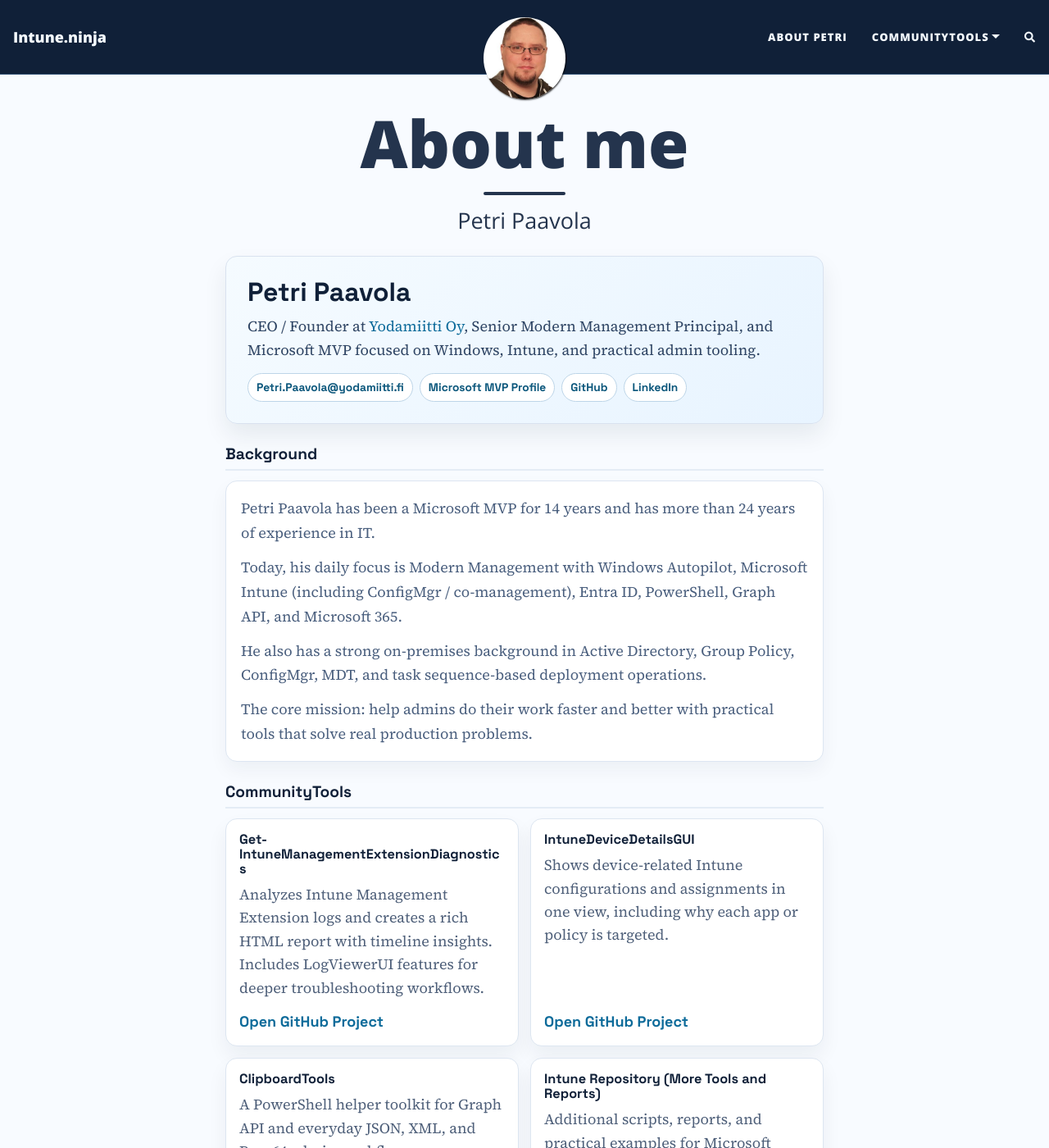
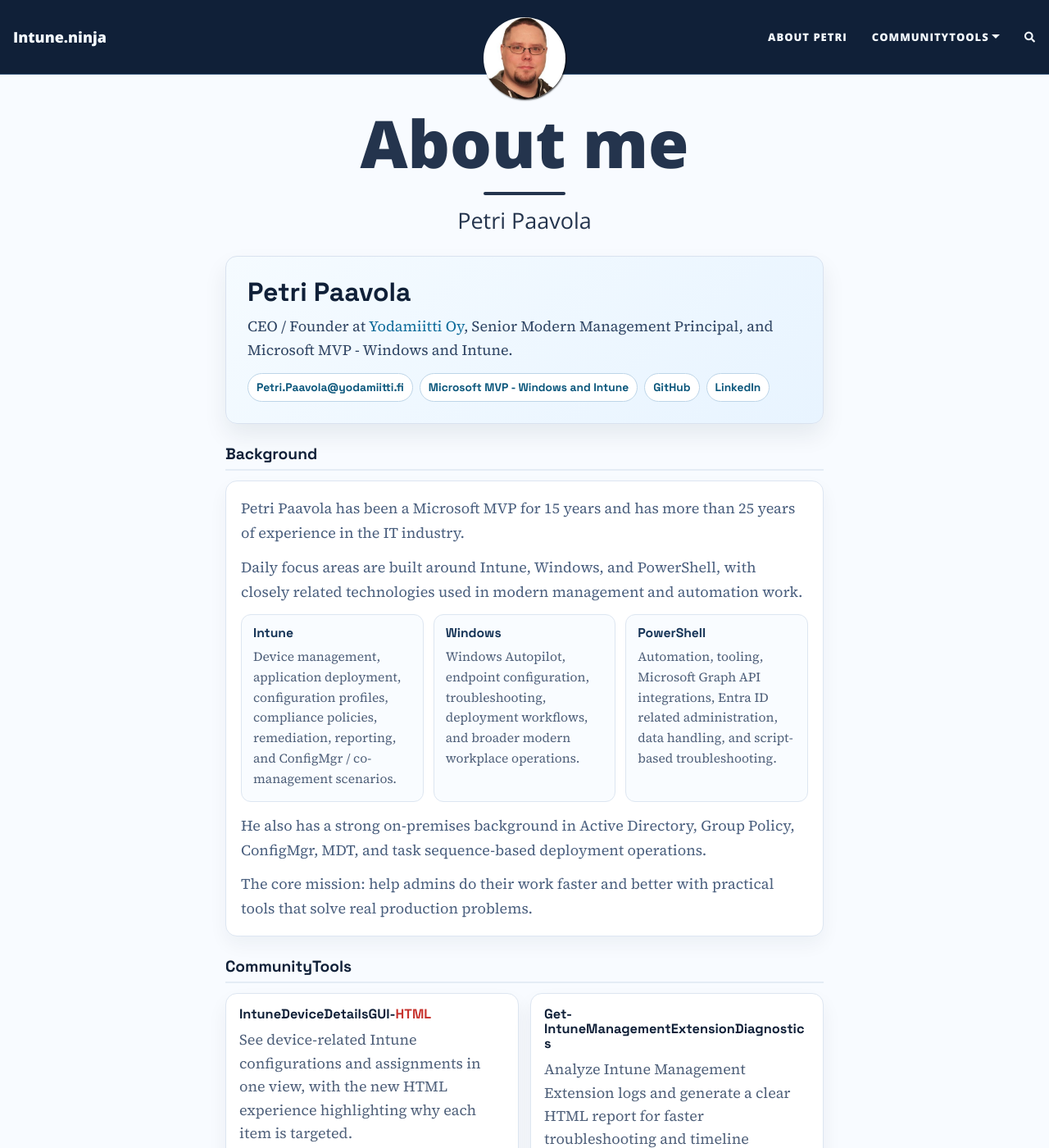
Before and after one commit to petripaavola/petripaavola.github.io, a Jekyll site: the page built from aboutme.md, in a window 1280 px wide and 1400 px high. Shown: the whole window at 82% size. Built offline with Jekyll 4.4.1, drawn with Linux system fonts in a browser that asks for light colours; nearby versions of some CDN libraries; comment, search, counter and statistics services are not loaded; some of the changed text lies outside the part shown.

Commit message:
Rebranding Intune.Ninja landing page

```diff
--- a/_config.yml
+++ b/_config.yml
@@ -22,10 +22,12 @@
 navbar-links:
   About Petri: "aboutme"
   CommunityTools:
+    - IntuneDeviceDetailsGUI-HTML: "https://github.com/petripaavola/IntuneDeviceDetailsGUI"
     - Get-IntuneManagementExtensionDiagnostics: "https://github.com/petripaavola/Get-IntuneManagementExtensionDiagnostics"
-    - IntuneDeviceDetailsGUI: "https://github.com/petripaavola/IntuneDeviceDetailsGUI"
-    - Intune App Assignment Report: "https://github.com/petripaavola/Intune/tree/master/Reports"
+    - Get-WindowsTroubleshootingReportCommunity: "https://github.com/petripaavola/Get-WindowsTroubleshootingReportCommunity"
+    - Get-IntuneAppAssignmentsAndRelationsReport: "https://github.com/petripaavola/Get-IntuneAppAssignmentsAndRelationsReport"
     - ClipboardTools: "https://github.com/petripaavola/ClipboardTools"
+    - GitHub Main Page: "https://github.com/petripaavola"
   #Author's home: "https://intune.ninja"
 
 ################
--- a/aboutme.md
+++ b/aboutme.md
@@ -87,6 +87,34 @@
 		margin-bottom: 0;
 	}
 
+	.focus-grid {
+		display: grid;
+		gap: 12px;
+		grid-template-columns: repeat(auto-fit, minmax(220px, 1fr));
+		margin: 8px 0 14px;
+	}
+
+	.focus-card {
+		padding: 14px;
+		border: 1px solid #dde6f1;
+		border-radius: 12px;
+		background: #f9fcff;
+	}
+
+	.focus-card h3 {
+		margin: 0 0 8px;
+		font-family: "Space Grotesk", "Segoe UI", sans-serif;
+		font-size: 0.98rem;
+		color: #163457;
+	}
+
+	.focus-card p {
+		margin: 0;
+		font-size: 0.97rem;
+		line-height: 1.6;
+		color: #4f607a;
+	}
+
 	.tools-grid {
 		display: grid;
 		gap: 14px;
@@ -107,6 +135,10 @@
 		margin: 0 0 8px;
 		font-family: "Space Grotesk", "Segoe UI", sans-serif;
 		font-size: 1.02rem;
+	}
+
+	.tool-card .hero-html {
+		color: #c7332e;
 	}
 
 	.tool-card p {
@@ -146,11 +178,11 @@
 		<h1>Petri Paavola</h1>
 		<p>
 			CEO / Founder at <a href="https://www.yodamiitti.fi/en-us">Yodamiitti Oy</a>, Senior Modern Management Principal,
-			and Microsoft MVP focused on Windows, Intune, and practical admin tooling.
+			and Microsoft MVP - Windows and Intune.
 		</p>
 		<div class="about-meta">
 			<a class="about-pill" href="mailto:Petri.Paavola@yodamiitti.fi">Petri.Paavola@yodamiitti.fi</a>
-			<a class="about-pill" href="https://mvp.microsoft.com/en-US/mvp/profile/cdb970c0-3c9a-e411-93f2-9cb65495d3c4">Microsoft MVP Profile</a>
+			<a class="about-pill" href="https://mvp.microsoft.com/en-US/mvp/profile/cdb970c0-3c9a-e411-93f2-9cb65495d3c4">Microsoft MVP - Windows and Intune</a>
 			<a class="about-pill" href="https://github.com/petripaavola">GitHub</a>
 			<a class="about-pill" href="https://www.linkedin.com/in/petri-paavola">LinkedIn</a>
 		</div>
@@ -159,12 +191,33 @@
 	<h2 class="about-title">Background</h2>
 	<section class="about-panel">
 		<p>
-			Petri Paavola has been a Microsoft MVP for 14 years and has more than 24 years of experience in IT.
+			Petri Paavola has been a Microsoft MVP for 15 years and has more than 25 years of experience in the IT industry.
 		</p>
 		<p>
-			Today, his daily focus is Modern Management with Windows Autopilot, Microsoft Intune (including ConfigMgr / co-management),
-			Entra ID, PowerShell, Graph API, and Microsoft 365.
+			Daily focus areas are built around Intune, Windows, and PowerShell, with closely related technologies used in modern management and automation work.
 		</p>
+		<div class="focus-grid">
+			<div class="focus-card">
+				<h3>Intune</h3>
+				<p>
+					Device management, application deployment, configuration profiles, compliance policies, remediation, reporting,
+					and ConfigMgr / co-management scenarios.
+				</p>
+			</div>
+			<div class="focus-card">
+				<h3>Windows</h3>
+				<p>
+					Windows Autopilot, endpoint configuration, troubleshooting, deployment workflows, and broader modern workplace operations.
+				</p>
+			</div>
+			<div class="focus-card">
+				<h3>PowerShell</h3>
+				<p>
+					Automation, tooling, Microsoft Graph API integrations, Entra ID related administration, data handling,
+					and script-based troubleshooting.
+				</p>
+			</div>
+		</div>
 		<p>
 			He also has a strong on-premises background in Active Directory, Group Policy, ConfigMgr, MDT, and task sequence-based deployment operations.
 		</p>
@@ -176,36 +229,51 @@
 	<h2 class="about-title">CommunityTools</h2>
 	<div class="tools-grid">
 		<article class="tool-card">
+			<h3>IntuneDeviceDetailsGUI-<span class="hero-html">HTML</span></h3>
+			<p>
+				See device-related Intune configurations and assignments in one view, with the new HTML experience highlighting why each item is targeted.
+			</p>
+			<a href="https://github.com/petripaavola/IntuneDeviceDetailsGUI">Open GitHub Project</a>
+		</article>
+
+		<article class="tool-card">
 			<h3>Get-IntuneManagementExtensionDiagnostics</h3>
 			<p>
-				Analyzes Intune Management Extension logs and creates a rich HTML report with timeline insights.
-				Includes LogViewerUI features for deeper troubleshooting workflows.
+				Analyze Intune Management Extension logs and generate a clear HTML report for faster troubleshooting and timeline analysis.
 			</p>
 			<a href="https://github.com/petripaavola/Get-IntuneManagementExtensionDiagnostics">Open GitHub Project</a>
 		</article>
 
 		<article class="tool-card">
-			<h3>IntuneDeviceDetailsGUI</h3>
+			<h3>Get-WindowsTroubleshootingReportCommunity</h3>
 			<p>
-				Shows device-related Intune configurations and assignments in one view, including why each app or policy is targeted.
+				Create a practical Windows troubleshooting report for faster investigation of device health, configuration, and support cases.
 			</p>
-			<a href="https://github.com/petripaavola/IntuneDeviceDetailsGUI">Open GitHub Project</a>
+			<a href="https://github.com/petripaavola/Get-WindowsTroubleshootingReportCommunity">Open GitHub Project</a>
+		</article>
+
+		<article class="tool-card">
+			<h3>Get-IntuneAppAssignmentsAndRelationsReport</h3>
+			<p>
+				Map Intune app assignments and relationships into a clearer report for faster analysis of targeting and dependency logic.
+			</p>
+			<a href="https://github.com/petripaavola/Get-IntuneAppAssignmentsAndRelationsReport">Open GitHub Project</a>
 		</article>
 
 		<article class="tool-card">
 			<h3>ClipboardTools</h3>
 			<p>
-				A PowerShell helper toolkit for Graph API and everyday JSON, XML, and Base64 admin workflows.
+				Use PowerShell helper tools for Graph API work plus everyday JSON, XML, and Base64 admin workflows.
 			</p>
 			<a href="https://github.com/petripaavola/ClipboardTools">Open GitHub Project</a>
 		</article>
 
 		<article class="tool-card">
-			<h3>Intune Repository (More Tools and Reports)</h3>
+			<h3>GitHub Main Page</h3>
 			<p>
-				Additional scripts, reports, and practical examples for Microsoft Intune and endpoint management work.
+				Browse my main GitHub page for additional community tools, scripts, experiments, and ongoing updates.
 			</p>
-			<a href="https://github.com/petripaavola/Intune">Open GitHub Project</a>
+			<a href="https://github.com/petripaavola">Open GitHub Profile</a>
 		</article>
 	</div>
 </div>
```
Also changed, not shown: index.html (+33 -11 lines).
